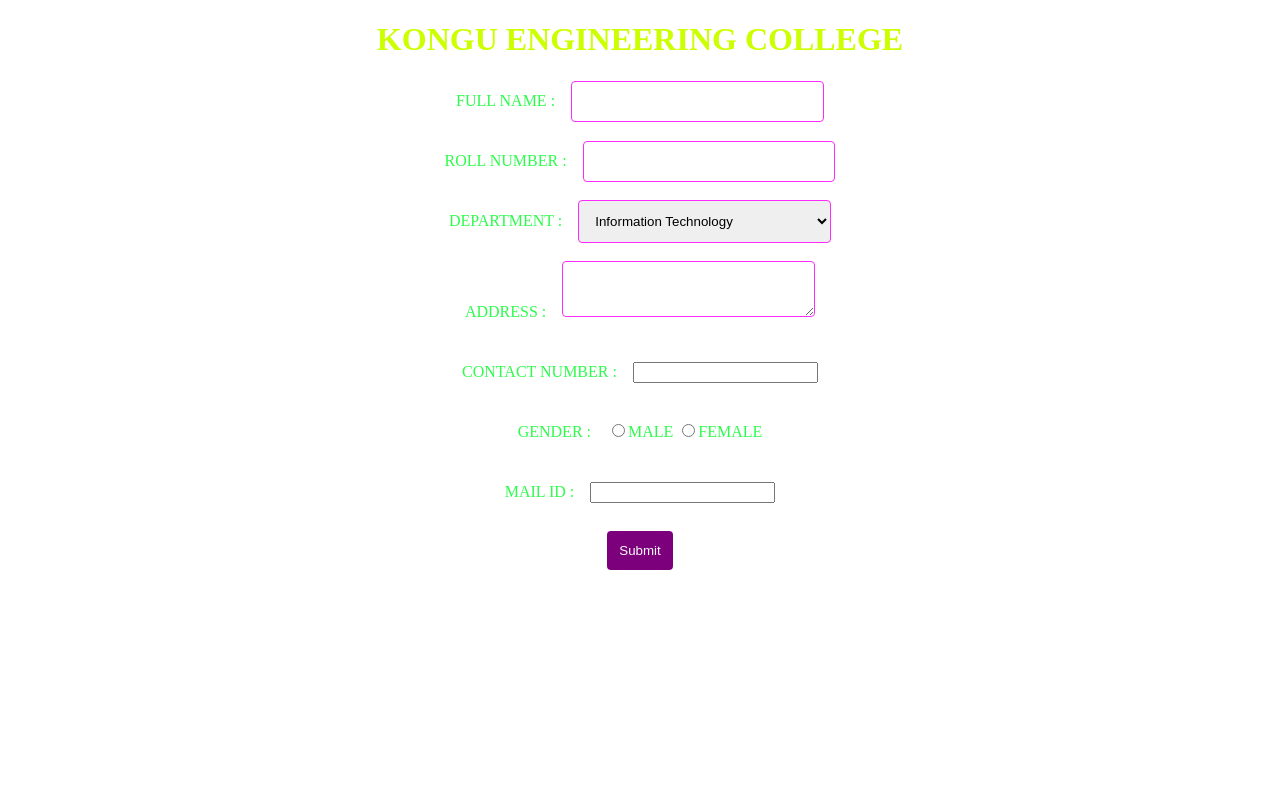
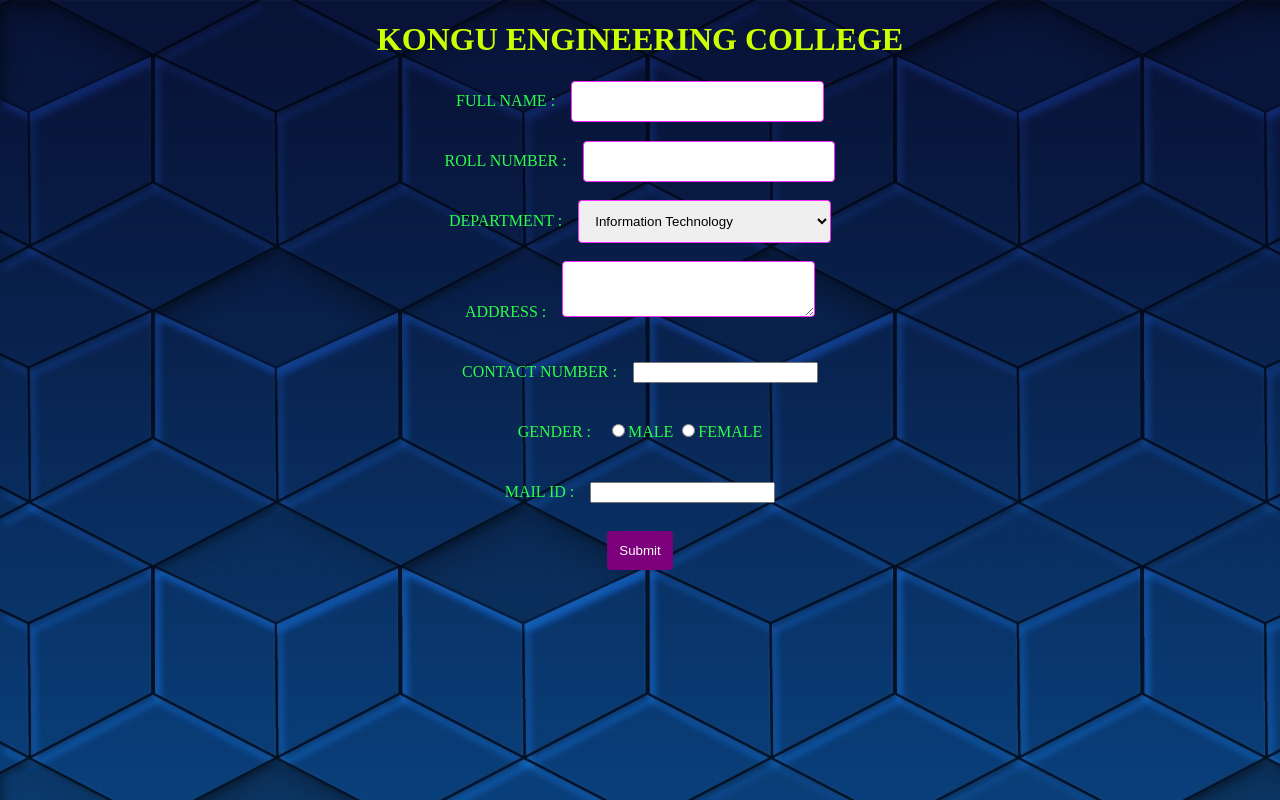
Before and after one commit to Mohanram56/CVV, a plain HTML site: page form.html in a window 1280 px wide. Drawn offline with Linux system fonts and the light colour scheme; the site is published under a folder, as on GitHub Pages, so addresses that start at the root find nothing.

Commit message:
Update style.css

```diff
--- a/style.css
+++ b/style.css
@@ -61,7 +61,7 @@ input[type=text], select, textarea{
   }
 
 body{
-    background-image: url(/R.jpg)
+    background-image: url(R.jpg)
     ;
 
     color: rgb(45, 252, 76);
```
